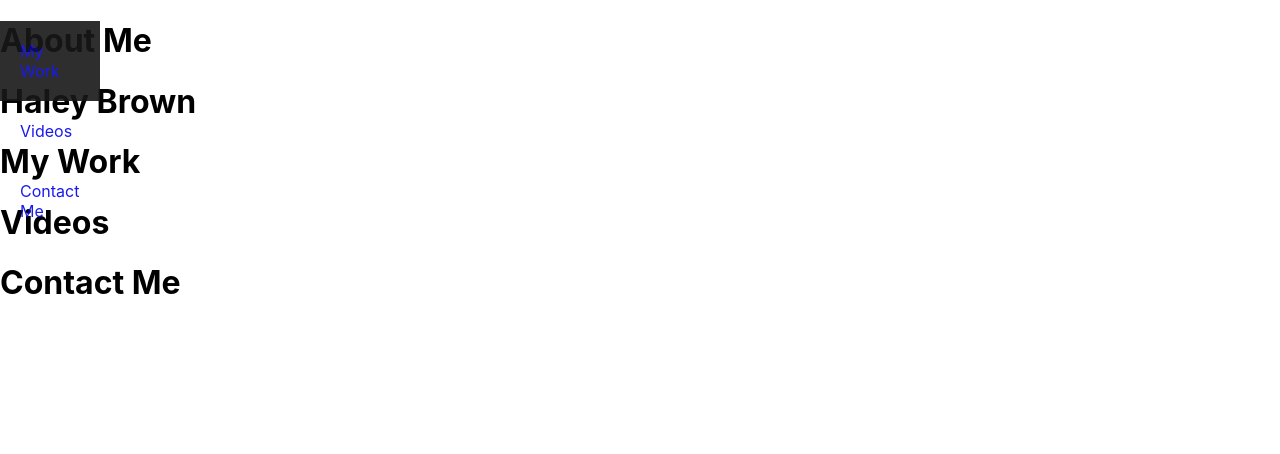
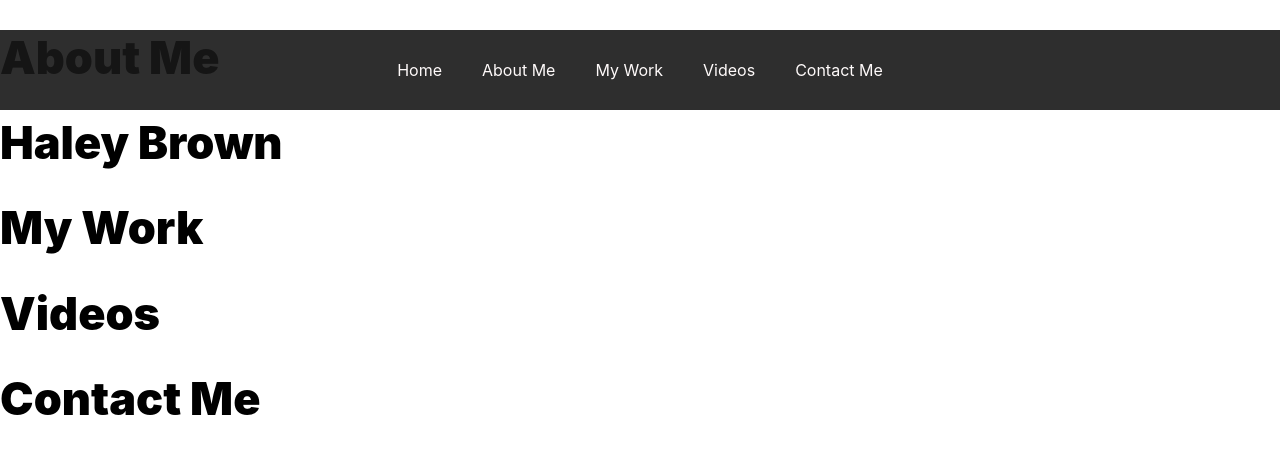
Before and after one commit to Hbrown16/React-Portfolio, a React (Create React App) app in the folder react-portfolio-haley/: page / in a window 1280 px wide. Shown: the top 454 px of the page. Built offline with nearby package versions, Linux system fonts and the light colour scheme.

Commit message:
styling and fonts

```diff
--- a/react-portfolio-haley/public/index.html
+++ b/react-portfolio-haley/public/index.html
@@ -39,5 +39,8 @@
       To begin the development, run `npm start` or `yarn start`.
       To create a production bundle, use `npm run build` or `yarn build`.
     -->
+<link rel="preconnect" href="https://fonts.googleapis.com">
+<link rel="preconnect" href="https://fonts.gstatic.com" crossorigin>
+<link href="https://fonts.googleapis.com/css2?family=Vollkorn:ital,wght@0,400;0,500;0,600;0,700;0,800;0,900;1,400;1,500;1,600;1,700;1,800;1,900&display=swap" rel="stylesheet">
   </body>
 </html>
--- a/react-portfolio-haley/src/components/Nav/NavBar.module.css
+++ b/react-portfolio-haley/src/components/Nav/NavBar.module.css
@@ -1,7 +1,7 @@
 .NavBar {
     background: #181818;
     height: 80px;
-    width: 100px;
+    width: 100%;
     position: fixed;
     z-index: 999;
     opacity: 0.9;
@@ -23,5 +23,9 @@
 
 .NavBar nav ul li a {
    text-decoration: none;
+   color: snow;
+}
 
+.NavBar a:hover {
+    border-bottom: 5px solid #8a2ac5;
 }
--- a/react-portfolio-haley/src/index.css
+++ b/react-portfolio-haley/src/index.css
@@ -7,6 +7,22 @@
   -moz-osx-font-smoothing: grayscale;
 }
 
+h1 {
+  font-weight: 900;
+  font-size: 45px;
+}
+
+h2 {
+  font-weight: 700;
+  font-size: 25px;
+}
+
+p {
+  font-weight: 500;
+  font-size: 21px;
+}
+
+
 code {
   font-family: source-code-pro, Menlo, Monaco, Consolas, 'Courier New',
     monospace;
```
